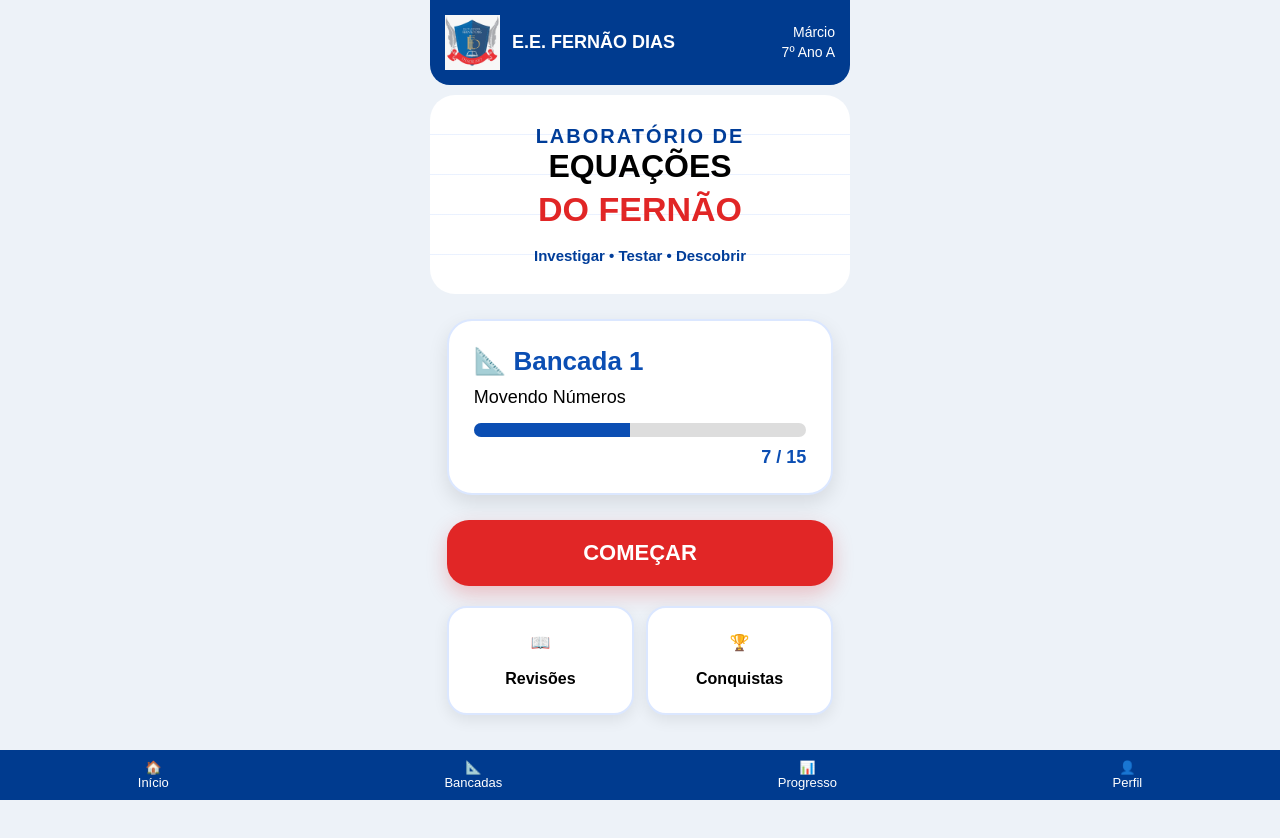
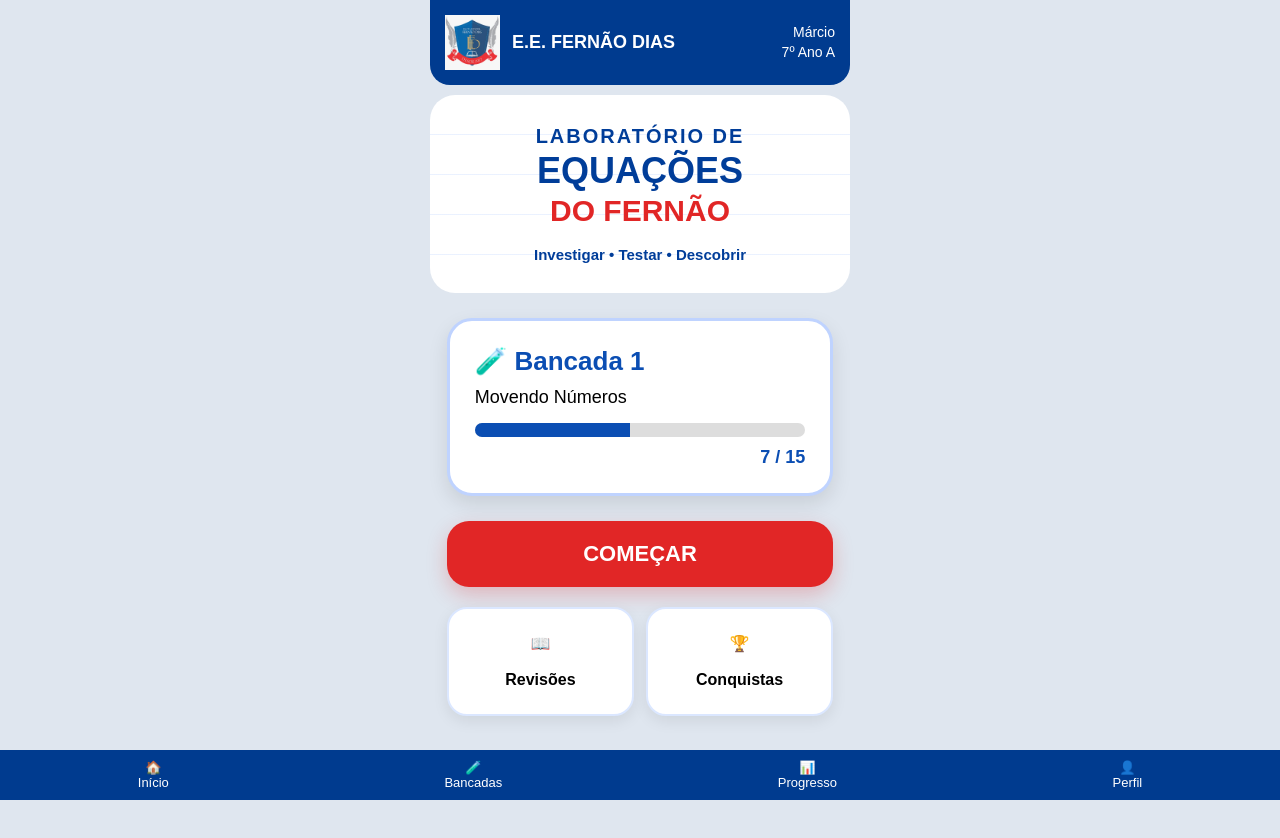
Before and after one commit to marcioamg4mat/laboratorio-fernao, a plain HTML site: page index.html in a window 1280 px wide. Drawn offline with Linux system fonts and the light colour scheme.

Commit message:
Update index.html

```diff
--- a/index.html
+++ b/index.html
@@ -17,7 +17,7 @@ font-family:Arial,sans-serif;
 }
 
 body{
-background:#edf2f8;
+background:#dfe6ef;
 padding-bottom:90px;
 }
 
@@ -80,7 +80,7 @@ font-size:20px;
 letter-spacing:2px;
 }
 
-..caderno h1{
+.caderno h1{
 color:#003d99;
 font-size:36px;
 line-height:1;
@@ -89,7 +89,7 @@ margin-top:5px;
 
 .caderno h3{
 color:#e12626;
-font-size:34px;
+font-size:30px;
 margin-top:5px;
 }
 
@@ -107,7 +107,7 @@ margin:25px auto;
 padding:25px;
 border-radius:25px;
 box-shadow:0 8px 20px rgba(0,0,0,.10);
-border:2px solid #dbe7ff;
+border:3px solid #bfd3ff;
 }
 
 .card h2{
@@ -237,7 +237,7 @@ Investigar • Testar • Descobrir
 
 <div class="card">
 
-<h2>📐 Bancada 1</h2>
+<h2>🧪 Bancada 1</h2>
 
 <p>Movendo Números</p>
 
@@ -278,7 +278,7 @@ Conquistas
 </a>
 
 <a href="#">
-📐<br>Bancadas
+🧪<br>Bancadas
 </a>
 
 <a href="#">
```
